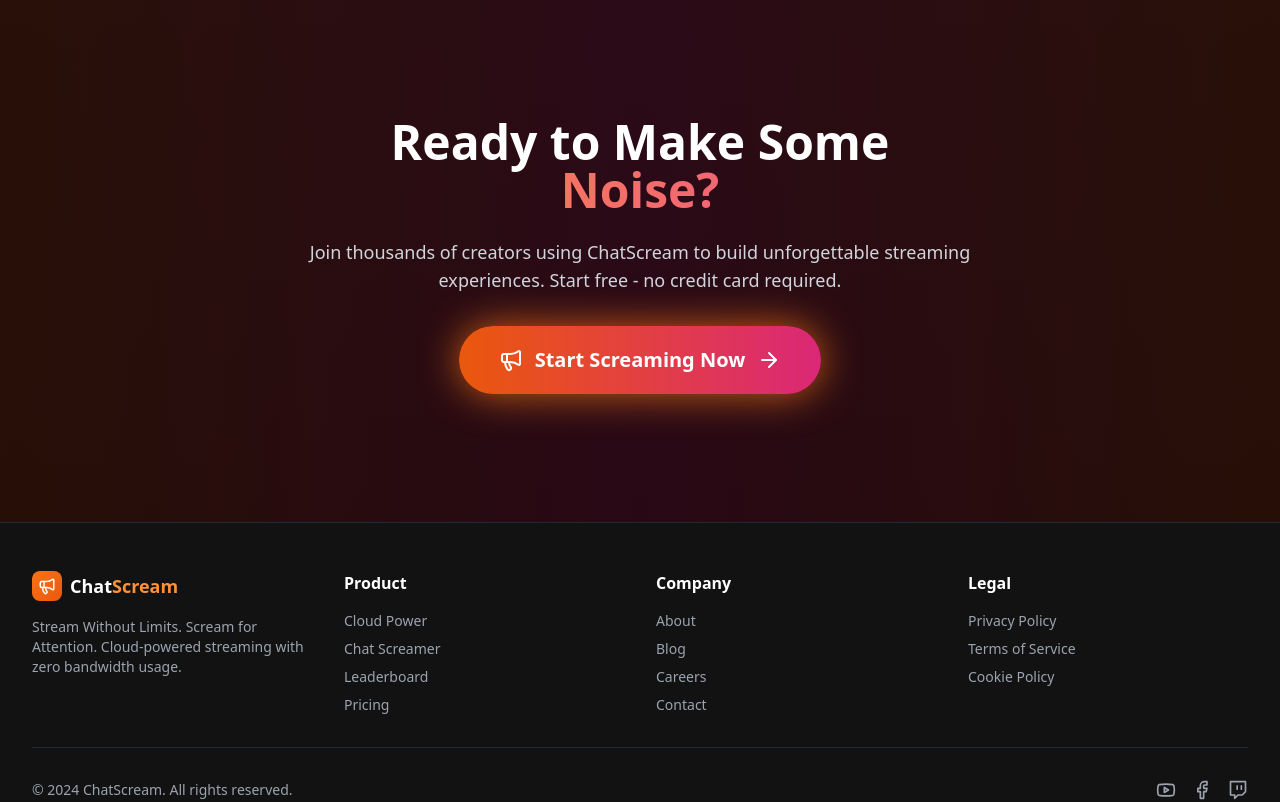
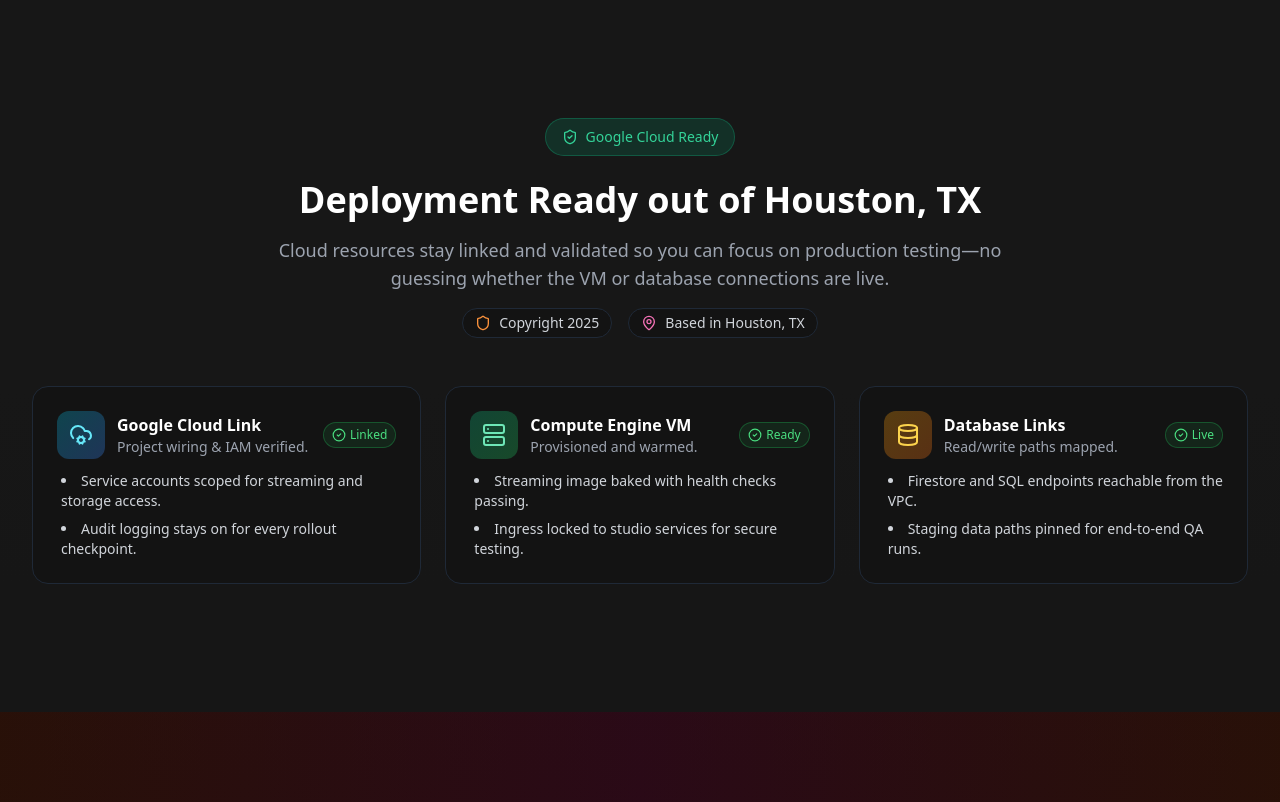
Before and after one commit to patriotnewsactivism/ChatScream, a React (Vite) app: page / in a window 1280 px wide. Shown: the part 5520-6322 px from the top of the page. Built offline with nearby package versions, Linux system fonts and the light colour scheme; no server answers.

Commit message:
Add operations readiness messaging

```diff
--- a/pages/LandingPage.tsx
+++ b/pages/LandingPage.tsx
@@ -3,11 +3,11 @@
 import { useAuth } from '../contexts/AuthContext';
 import { PRICING_PLANS, formatPrice } from '../services/stripe';
 import {
-  Megaphone, Play, Zap, Globe, MessageSquare, Shield, ChevronRight,
-  Check, Star, Users, Video, Sparkles, ArrowRight, Menu, X,
-  Youtube, Facebook, Twitch, Radio, Clock, Cloud, BarChart3,
-  DollarSign, Trophy, Crown, Volume2, Wifi, WifiOff, HardDrive,
-  Upload, TrendingUp, Gift, AlertTriangle
+  Megaphone, Play, Zap, Globe, MessageSquare, Shield, ShieldCheck, ChevronRight,
+  Check, CheckCircle2, Star, Users, Video, Sparkles, ArrowRight, Menu, X,
+  Youtube, Facebook, Twitch, Radio, Clock, Cloud, CloudCog, BarChart3,
+  DollarSign, Trophy, Crown, Volume2, Wifi, WifiOff, HardDrive, Server, Database,
+  Upload, TrendingUp, Gift, AlertTriangle, MapPin
 } from 'lucide-react';
 
 const LandingPage: React.FC = () => {
@@ -769,6 +769,102 @@
         </div>
       </section>
 
+      {/* Operational Readiness Section */}
+      <section className="py-20 md:py-32 bg-dark-800/70">
+        <div className="max-w-7xl mx-auto px-4 sm:px-6 lg:px-8">
+          <div className="text-center mb-12">
+            <div className="inline-flex items-center gap-2 px-4 py-2 bg-emerald-600/20 border border-emerald-500/30 rounded-full text-emerald-400 text-sm font-medium mb-6">
+              <ShieldCheck size={16} />
+              <span>Google Cloud Ready</span>
+            </div>
+            <h2 className="text-3xl md:text-4xl font-bold mb-4">
+              Deployment Ready out of Houston, TX
+            </h2>
+            <p className="text-gray-400 text-lg max-w-3xl mx-auto">
+              Cloud resources stay linked and validated so you can focus on production testing—no guessing whether the VM or database connections are live.
+            </p>
+            <div className="mt-4 flex flex-wrap justify-center gap-4 text-sm text-gray-300">
+              <div className="flex items-center gap-2 px-3 py-1 rounded-full bg-dark-900/70 border border-gray-800">
+                <Shield size={16} className="text-brand-400" />
+                <span>Copyright 2025</span>
+              </div>
+              <div className="flex items-center gap-2 px-3 py-1 rounded-full bg-dark-900/70 border border-gray-800">
+                <MapPin size={16} className="text-pink-400" />
+                <span>Based in Houston, TX</span>
+              </div>
+            </div>
+          </div>
+
+          <div className="grid md:grid-cols-3 gap-6">
+            <div className="p-6 rounded-2xl border border-gray-800 bg-dark-900/60">
+              <div className="flex items-center justify-between mb-3">
+                <div className="flex items-center gap-3">
+                  <div className="w-12 h-12 rounded-xl bg-gradient-to-br from-cyan-500/30 to-blue-500/30 flex items-center justify-center">
+                    <CloudCog size={24} className="text-cyan-300" />
+                  </div>
+                  <div>
+                    <h3 className="font-bold text-white">Google Cloud Link</h3>
+                    <p className="text-sm text-gray-400">Project wiring & IAM verified.</p>
+                  </div>
+                </div>
+                <span className="inline-flex items-center gap-1 text-xs text-green-400 bg-green-500/10 border border-green-500/30 rounded-full px-2 py-1">
+                  <CheckCircle2 size={14} />
+                  Linked
+                </span>
+              </div>
+              <ul className="space-y-2 text-sm text-gray-300 pl-1 list-disc list-inside">
+                <li>Service accounts scoped for streaming and storage access.</li>
+                <li>Audit logging stays on for every rollout checkpoint.</li>
+              </ul>
+            </div>
+
+            <div className="p-6 rounded-2xl border border-gray-800 bg-dark-900/60">
+              <div className="flex items-center justify-between mb-3">
+                <div className="flex items-center gap-3">
+                  <div className="w-12 h-12 rounded-xl bg-gradient-to-br from-emerald-500/30 to-green-500/30 flex items-center justify-center">
+                    <Server size={24} className="text-emerald-300" />
+                  </div>
+                  <div>
+                    <h3 className="font-bold text-white">Compute Engine VM</h3>
+                    <p className="text-sm text-gray-400">Provisioned and warmed.</p>
+                  </div>
+                </div>
+                <span className="inline-flex items-center gap-1 text-xs text-green-400 bg-green-500/10 border border-green-500/30 rounded-full px-2 py-1">
+                  <CheckCircle2 size={14} />
+                  Ready
+                </span>
+              </div>
+              <ul className="space-y-2 text-sm text-gray-300 pl-1 list-disc list-inside">
+                <li>Streaming image baked with health checks passing.</li>
+                <li>Ingress locked to studio services for secure testing.</li>
+              </ul>
+            </div>
+
+            <div className="p-6 rounded-2xl border border-gray-800 bg-dark-900/60">
+              <div className="flex items-center justify-between mb-3">
+                <div className="flex items-center gap-3">
+                  <div className="w-12 h-12 rounded-xl bg-gradient-to-br from-amber-500/30 to-orange-500/30 flex items-center justify-center">
+                    <Database size={24} className="text-amber-300" />
+                  </div>
+                  <div>
+                    <h3 className="font-bold text-white">Database Links</h3>
+                    <p className="text-sm text-gray-400">Read/write paths mapped.</p>
+                  </div>
+                </div>
+                <span className="inline-flex items-center gap-1 text-xs text-green-400 bg-green-500/10 border border-green-500/30 rounded-full px-2 py-1">
+                  <CheckCircle2 size={14} />
+                  Live
+                </span>
+              </div>
+              <ul className="space-y-2 text-sm text-gray-300 pl-1 list-disc list-inside">
+                <li>Firestore and SQL endpoints reachable from the VPC.</li>
+                <li>Staging data paths pinned for end-to-end QA runs.</li>
+              </ul>
+            </div>
+          </div>
+        </div>
+      </section>
+
       {/* CTA Section */}
       <section className="py-20 md:py-32 relative overflow-hidden">
         <div className="absolute inset-0 bg-gradient-to-r from-brand-900/30 via-pink-900/30 to-brand-900/30" />
@@ -841,7 +937,7 @@
 
           <div className="pt-8 border-t border-gray-800 flex flex-col md:flex-row items-center justify-between gap-4">
             <p className="text-gray-400 text-sm">
-              © 2024 ChatScream. All rights reserved.
+              © 2025 ChatScream. Based in Houston, TX. All rights reserved.
             </p>
             <div className="flex items-center gap-4">
               <a href="#" className="text-gray-400 hover:text-white transition-colors">
```
